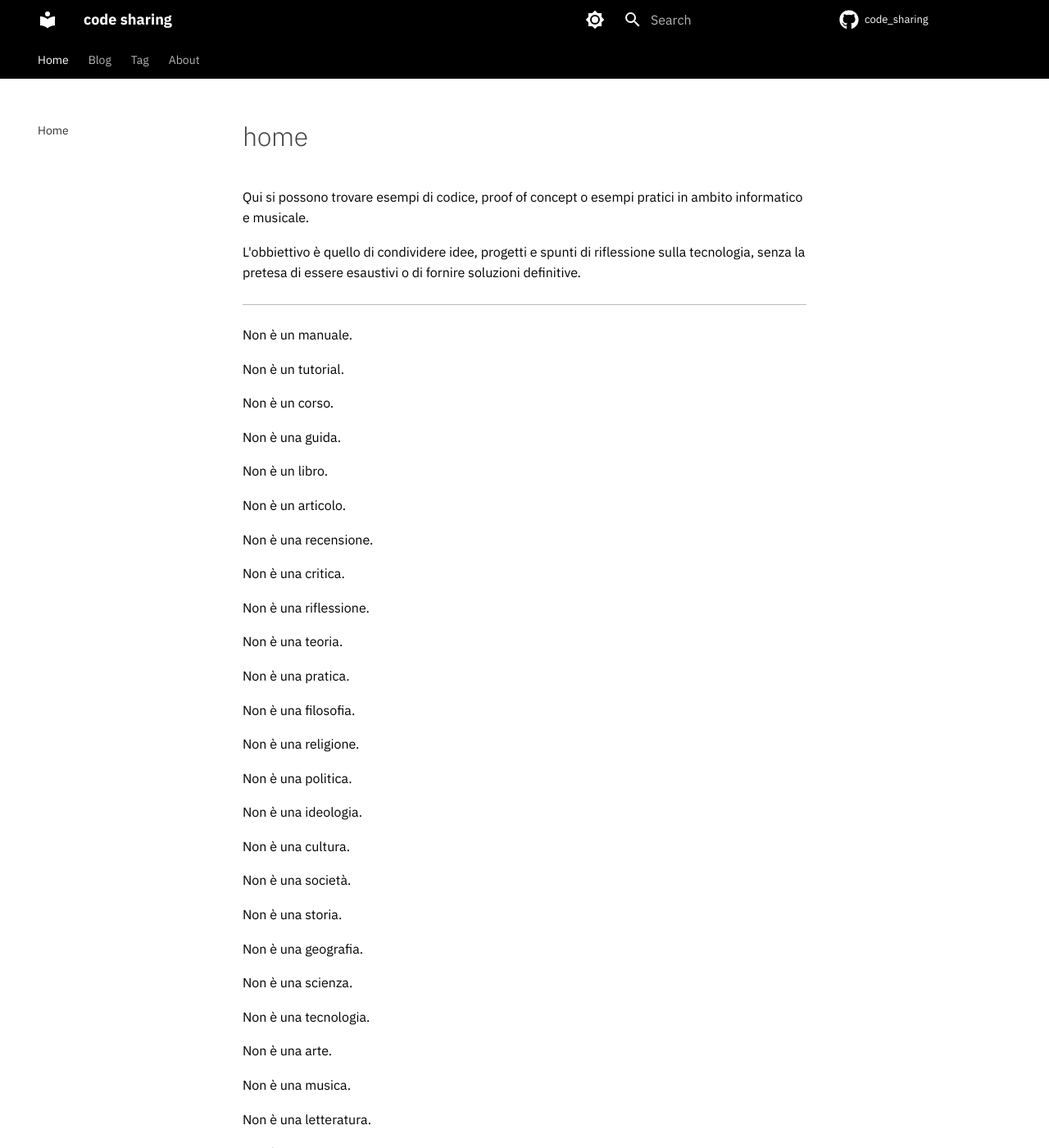
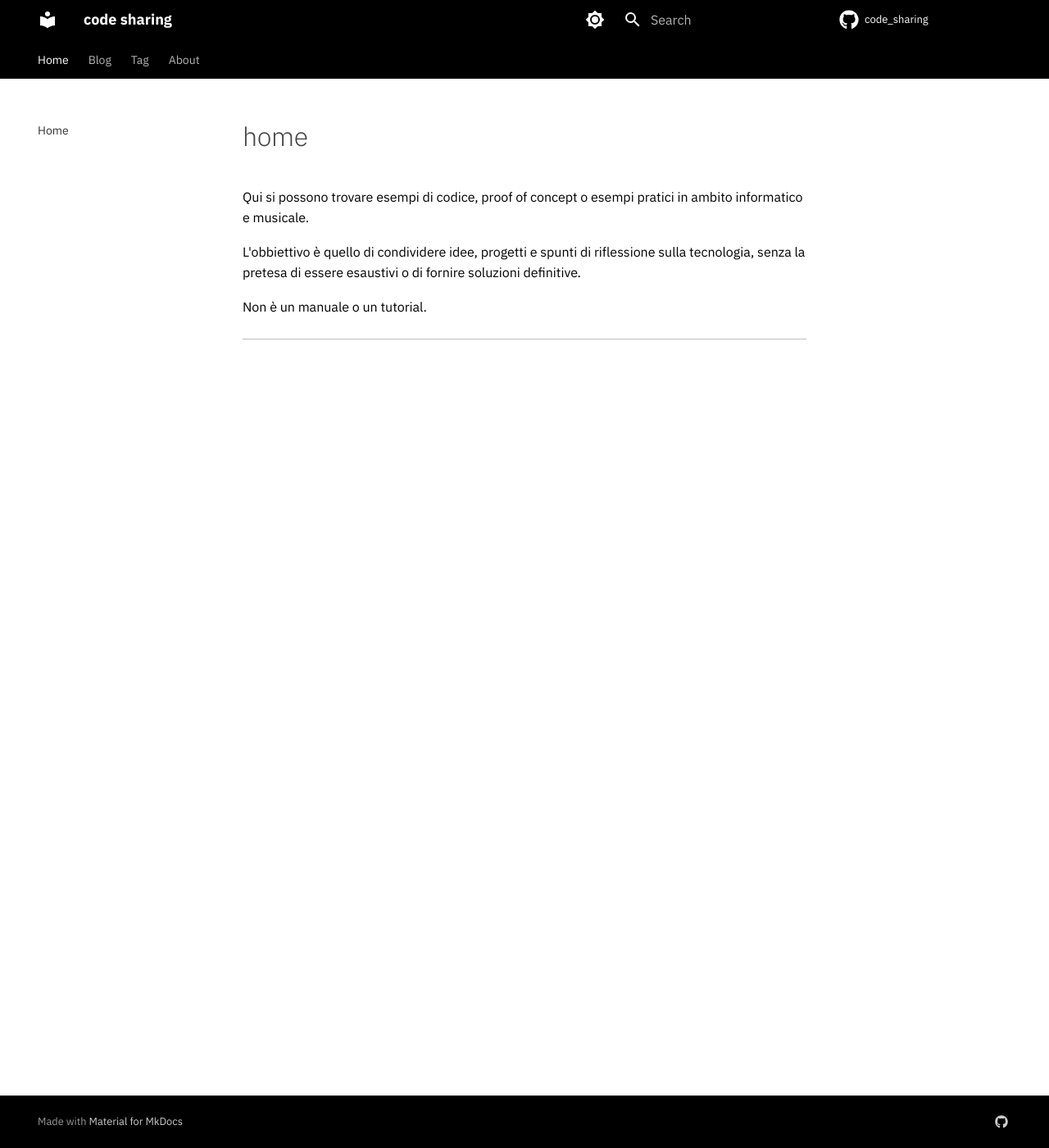
Before and after one commit to dvddmg/code_sharing, an MkDocs documentation site: the page built from docs/index.md, in a window 1280 px wide and 1400 px high. Shown: the whole window at 82% size. Built offline with MkDocs 1.6.1 and Material for MkDocs 9.7.7, drawn with Linux system fonts in a browser that asks for light colours; comment, search, counter and statistics services are not loaded; some of the changed text lies outside the part shown.

Commit message:
specify no tutorial, home

```diff
--- a/docs/index.md
+++ b/docs/index.md
@@ -4,75 +4,6 @@ Qui si possono trovare esempi di codice, proof of concept o esempi pratici in am
 
 L'obbiettivo è quello di condividere idee, progetti e spunti di riflessione sulla tecnologia, senza la pretesa di essere esaustivi o di fornire soluzioni definitive.
 
+Non è un manuale o un tutorial.
+
 -----
-
-Non è un manuale.
-
-Non è un tutorial.
-
-Non è un corso.
-
-Non è una guida.
-
-Non è un libro.
-
-Non è un articolo.
-
-Non è una recensione.
-
-Non è una critica.
-
-Non è una riflessione.
-
-Non è una teoria.
-
-Non è una pratica.
-
-Non è una filosofia.
-
-Non è una religione.
-
-Non è una politica.
-
-Non è una ideologia.
-
-Non è una cultura.
-
-Non è una società.
-
-Non è una storia.
-
-Non è una geografia.
-
-Non è una scienza.
-
-Non è una tecnologia.
-
-Non è una arte.
-
-Non è una musica.
-
-Non è una letteratura.
-
-Non è una poesia.
-
-Non è una prosa.
-
-Non è una narrativa.
-
-Non è una saggistica.
-
-Non è una biografia.
-
-Non è un'autobiografia.
-
-Non è un memoir.
-
-Non è un diario.
-
-Non è un forum.
-
-Non è una community.
-
-
-Forse è un blog.
```
